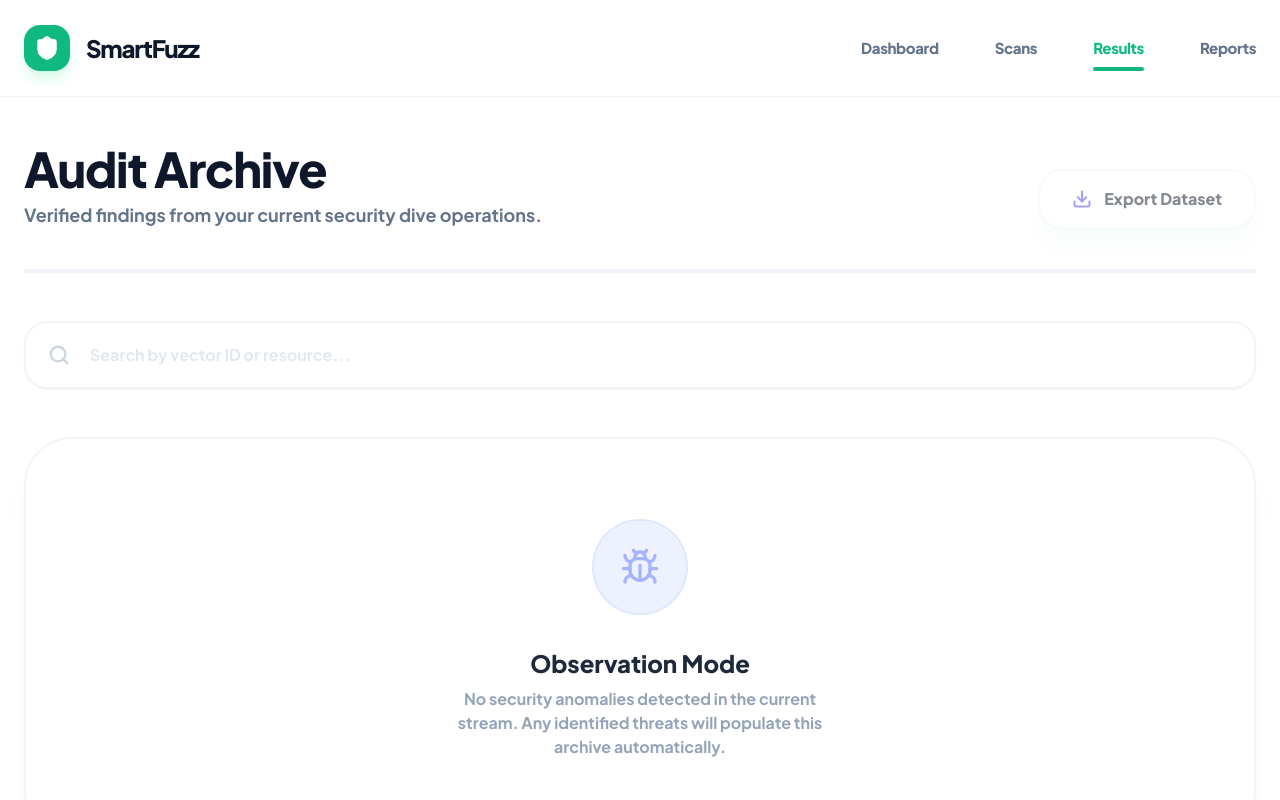
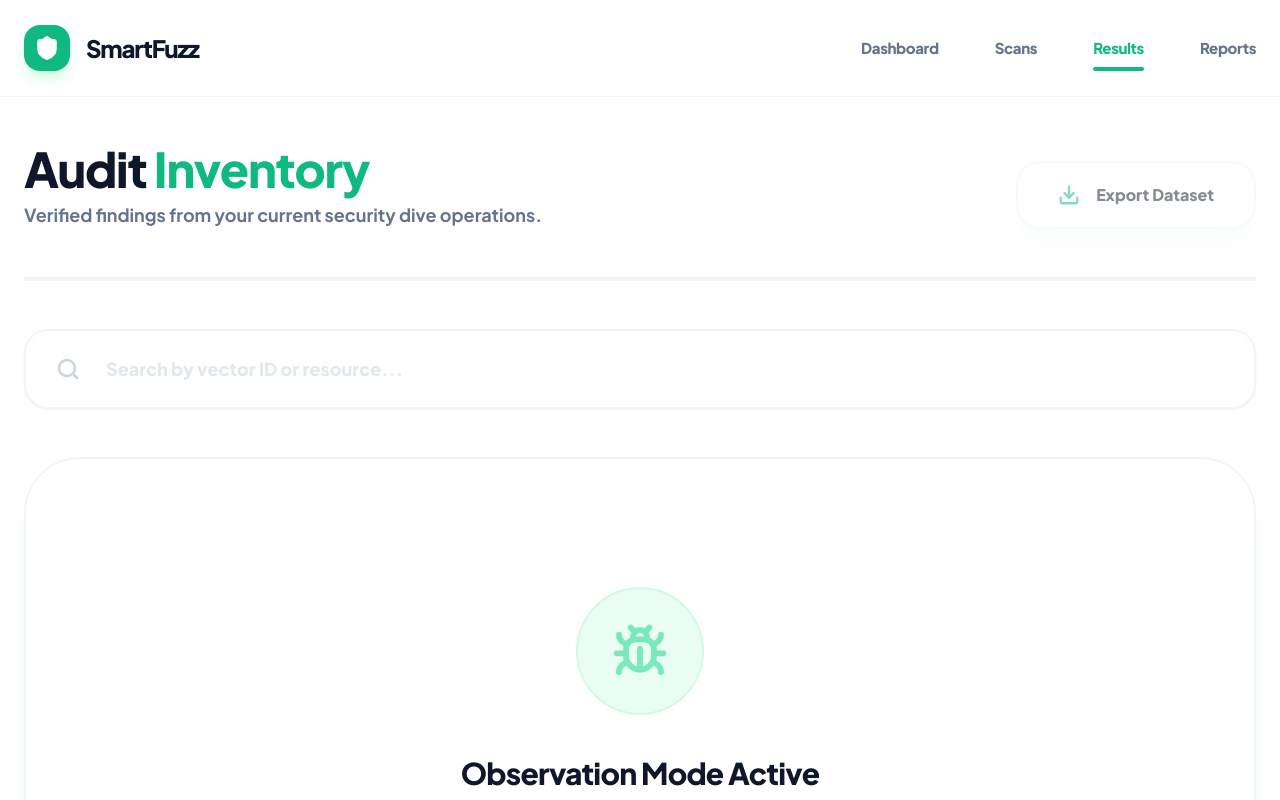
Before and after one commit to ShardulJagdhane26/WebFuzzer, a React (Vite) app: page / in a window 1280 px wide. Both pictures are taken after a click on the button "Results". Shown: the top 800 px of the page. Built offline with nearby package versions, Linux system fonts and the light colour scheme.

Commit message:
Refactor Results component for improved UI elements

```diff
--- a/pages/Results.tsx
+++ b/pages/Results.tsx
@@ -50,31 +50,31 @@ const Results: React.FC<ResultsProps> = ({ vulnerabilities }) => {
   };
 
   return (
-    <div className="space-y-12 animate-in fade-in duration-1000 pb-10">
-      <div className="flex items-end justify-between border-b-4 border-slate-100 pb-10">
+    <div className="space-y-12 animate-in fade-in duration-1000 pb-12">
+      <div className="flex items-end justify-between border-b-4 border-slate-100 pb-12">
         <div>
-          <h1 className="text-5xl font-black text-slate-900 tracking-tight">Audit Archive</h1>
+          <h1 className="text-5xl font-black text-slate-900 tracking-tight">Audit <span className="text-emerald-500">Inventory</span></h1>
           <p className="text-slate-500 mt-2 font-bold text-lg">Verified findings from your current security dive operations.</p>
         </div>
         <button
           onClick={handleExportCSV}
           disabled={vulnerabilities.length === 0}
-          className="flex items-center gap-3 px-8 py-4 bg-white hover:bg-slate-50 disabled:opacity-50 disabled:cursor-not-allowed text-slate-900 rounded-[1.5rem] font-black transition-all border-2 border-slate-100 shadow-soft active:scale-95"
+          className="flex items-center gap-4 px-10 py-5 bg-white hover:bg-slate-50 disabled:opacity-50 disabled:cursor-not-allowed text-slate-900 rounded-[1.5rem] font-black transition-all border-2 border-slate-100 shadow-soft active:scale-95"
         >
-          <Download size={20} className="text-indigo-600" strokeWidth={2.5} />
+          <Download size={22} className="text-emerald-500" strokeWidth={2.5} />
           Export Dataset
         </button>
       </div>
 
       <div className="flex gap-6">
         <div className="flex-1 relative group">
-          <Search className="absolute left-6 top-1/2 -translate-y-1/2 text-slate-300 group-focus-within:text-indigo-500 transition-colors" size={22} strokeWidth={2.5} />
+          <Search className="absolute left-8 top-1/2 -translate-y-1/2 text-slate-300 group-focus-within:text-emerald-500 transition-colors" size={24} strokeWidth={2.5} />
           <input
             type="text"
             placeholder="Search by vector ID or resource..."
             value={searchQuery}
             onChange={(e) => setSearchQuery(e.target.value)}
-            className="w-full bg-white border-2 border-slate-100 text-slate-900 pl-16 pr-8 py-5 rounded-3xl focus:ring-4 focus:ring-indigo-50 shadow-sm outline-none transition-all placeholder:text-slate-200 font-bold"
+            className="w-full bg-white border-2 border-slate-100 text-slate-900 pl-20 pr-10 py-6 rounded-3xl focus:ring-4 focus:ring-emerald-50 shadow-sm outline-none transition-all placeholder:text-slate-200 font-black text-lg"
           />
         </div>
       </div>
@@ -85,52 +85,52 @@ const Results: React.FC<ResultsProps> = ({ vulnerabilities }) => {
             <table className="w-full text-left">
               <thead>
                 <tr className="bg-slate-50/50 border-b-2 border-slate-100">
-                  <th className="px-10 py-6 text-[11px] font-black text-slate-400 uppercase tracking-[0.2em]">Threat Type</th>
-                  <th className="px-10 py-6 text-[11px] font-black text-slate-400 uppercase tracking-[0.2em]">Endpoint</th>
-                  <th className="px-10 py-6 text-[11px] font-black text-slate-400 uppercase tracking-[0.2em]">Attribute</th>
-                  <th className="px-10 py-6 text-[11px] font-black text-slate-400 uppercase tracking-[0.2em]">Rating</th>
-                  <th className="px-10 py-6 text-[11px] font-black text-slate-400 uppercase tracking-[0.2em] text-right">Details</th>
+                  <th className="px-12 py-8 text-[11px] font-black text-slate-400 uppercase tracking-[0.25em]">Threat Class</th>
+                  <th className="px-12 py-8 text-[11px] font-black text-slate-400 uppercase tracking-[0.25em]">Target Endpoint</th>
+                  <th className="px-12 py-8 text-[11px] font-black text-slate-400 uppercase tracking-[0.25em]">Attribute</th>
+                  <th className="px-12 py-8 text-[11px] font-black text-slate-400 uppercase tracking-[0.25em]">Risk Rating</th>
+                  <th className="px-12 py-8 text-[11px] font-black text-slate-400 uppercase tracking-[0.25em] text-right">Action</th>
                 </tr>
               </thead>
               <tbody className="divide-y-2 divide-slate-50">
                 {filteredVulns.map((vuln) => (
                   <tr
                     key={vuln.id}
-                    className="hover:bg-indigo-50/30 transition-colors cursor-pointer group"
+                    className="hover:bg-emerald-50/30 transition-colors cursor-pointer group"
                     onClick={() => handleRowClick(vuln)}
                   >
-                    <td className="px-10 py-8">
-                      <div className="flex items-center gap-5">
-                        <div className={`p-3 rounded-2xl shadow-sm ${
+                    <td className="px-12 py-10">
+                      <div className="flex items-center gap-6">
+                        <div className={`p-4 rounded-2xl shadow-sm ${
                           vuln.severity === 'High' ? 'text-rose-500 bg-rose-50' :
-                          vuln.severity === 'Medium' ? 'text-amber-500 bg-amber-50' : 'text-indigo-600 bg-indigo-50'
+                          vuln.severity === 'Medium' ? 'text-amber-500 bg-amber-50' : 'text-emerald-600 bg-emerald-50'
                         }`}>
-                          <AlertCircle size={20} strokeWidth={2.5} />
+                          <AlertCircle size={24} strokeWidth={2.5} />
                         </div>
-                        <span className="text-slate-900 font-black tracking-tight">{vuln.type}</span>
+                        <span className="text-slate-900 font-black tracking-tight text-lg">{vuln.type}</span>
                       </div>
                     </td>
-                    <td className="px-10 py-8">
-                      <div className="max-w-[200px] truncate text-slate-400 text-xs font-bold mono bg-slate-50 px-3 py-1.5 rounded-xl">
+                    <td className="px-12 py-10">
+                      <div className="max-w-[250px] truncate text-slate-500 text-xs font-black mono bg-slate-100 px-4 py-2.5 rounded-xl border border-slate-200">
                         {vuln.url}
                       </div>
                     </td>
-                    <td className="px-10 py-8">
-                      <span className="text-slate-600 text-sm font-black mono">{vuln.parameter}</span>
+                    <td className="px-12 py-10">
+                      <span className="text-slate-900 text-sm font-black mono bg-white px-4 py-2 rounded-xl border-2 border-slate-100">{vuln.parameter}</span>
                     </td>
-                    <td className="px-10 py-8">
-                      <span className={`px-4 py-1.5 rounded-full text-[10px] font-black uppercase tracking-widest border-2 ${
+                    <td className="px-12 py-10">
+                      <span className={`px-6 py-2 rounded-full text-[10px] font-black uppercase tracking-widest border-2 shadow-sm ${
                         vuln.severity === 'High' ? 'bg-rose-50 text-rose-600 border-rose-100' :
                         vuln.severity === 'Medium' ? 'bg-amber-50 text-amber-600 border-amber-100' :
-                        'bg-indigo-50 text-indigo-600 border-indigo-100'
+                        'bg-emerald-50 text-emerald-600 border-emerald-100'
                       }`}>
                         {vuln.severity}
                       </span>
                     </td>
-                    <td className="px-10 py-8 text-right">
-                      <button className="text-indigo-400 group-hover:text-indigo-600 transition-all flex items-center gap-2 ml-auto text-[11px] font-black uppercase tracking-widest">
-                        Audit Findings
-                        <ChevronRight size={18} strokeWidth={2.5} className="group-hover:translate-x-1 transition-transform" />
+                    <td className="px-12 py-10 text-right">
+                      <button className="text-slate-400 group-hover:text-emerald-600 transition-all flex items-center gap-3 ml-auto text-[11px] font-black uppercase tracking-widest">
+                        View Forensics
+                        <ChevronRight size={20} strokeWidth={3} className="group-hover:translate-x-1 transition-transform" />
                       </button>
                     </td>
                   </tr>
@@ -140,12 +140,13 @@ const Results: React.FC<ResultsProps> = ({ vulnerabilities }) => {
           </div>
         </div>
       ) : (
-        <div className="bg-white border-2 border-slate-100 rounded-[3rem] p-20 flex flex-col items-center justify-center text-center shadow-soft">
-           <div className="w-24 h-24 bg-indigo-50 rounded-full flex items-center justify-center mb-8 border-2 border-indigo-100">
-              <Bug size={40} className="text-indigo-300" />
+        <div className="bg-white border-2 border-slate-100 rounded-[3.5rem] p-32 flex flex-col items-center justify-center text-center shadow-soft">
+           <div className="w-32 h-32 bg-emerald-50 rounded-full flex items-center justify-center mb-10 border-2 border-emerald-100 relative">
+              <Bug size={56} className="text-emerald-300" strokeWidth={2.5} />
+              <div className="absolute inset-0 bg-emerald-100/20 rounded-full animate-pulse"></div>
            </div>
-           <h3 className="text-2xl font-black text-slate-800">Observation Mode</h3>
-           <p className="text-slate-400 font-bold mt-2 max-w-sm">No security anomalies detected in the current stream. Any identified threats will populate this archive automatically.</p>
+           <h3 className="text-3xl font-black text-slate-900 tracking-tight">Observation Mode Active</h3>
+           <p className="text-slate-500 font-bold mt-4 max-w-sm text-lg leading-relaxed">No security anomalies detected in the current stream. Any identified threats will populate this inventory automatically.</p>
         </div>
       )}
 
```
